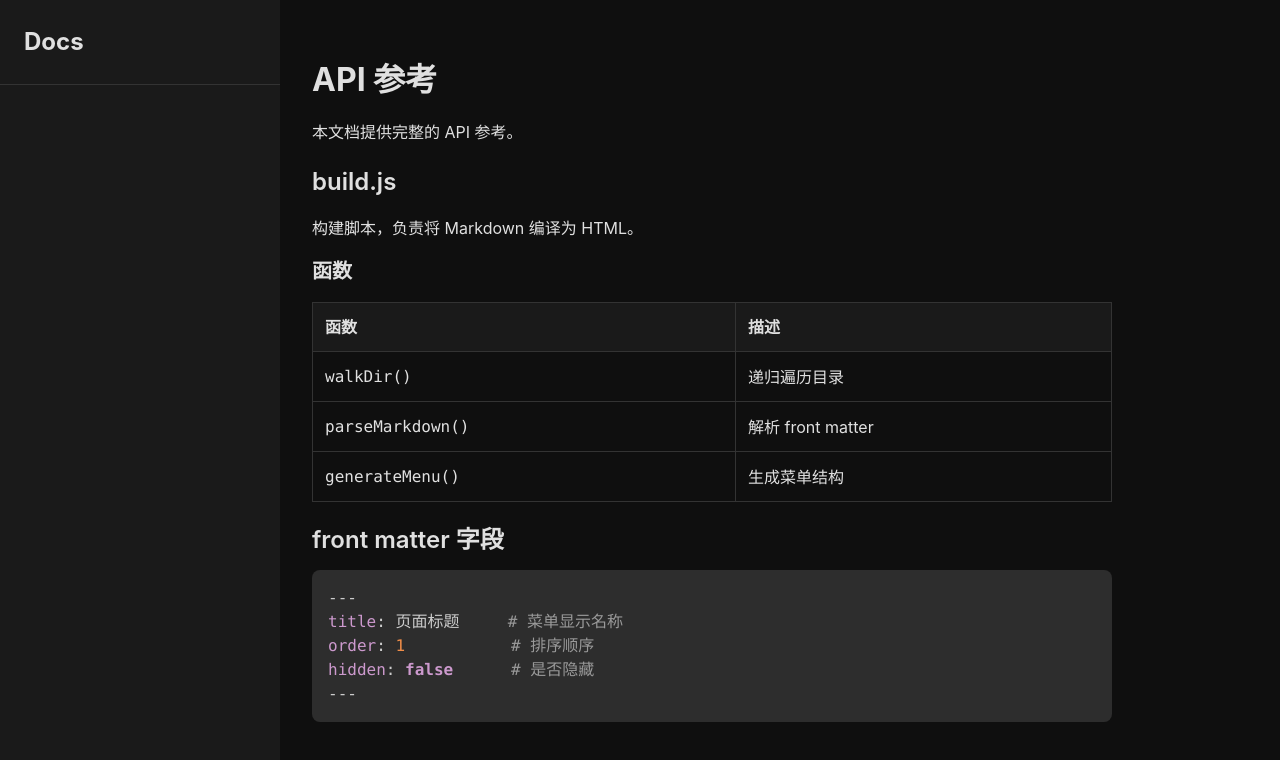
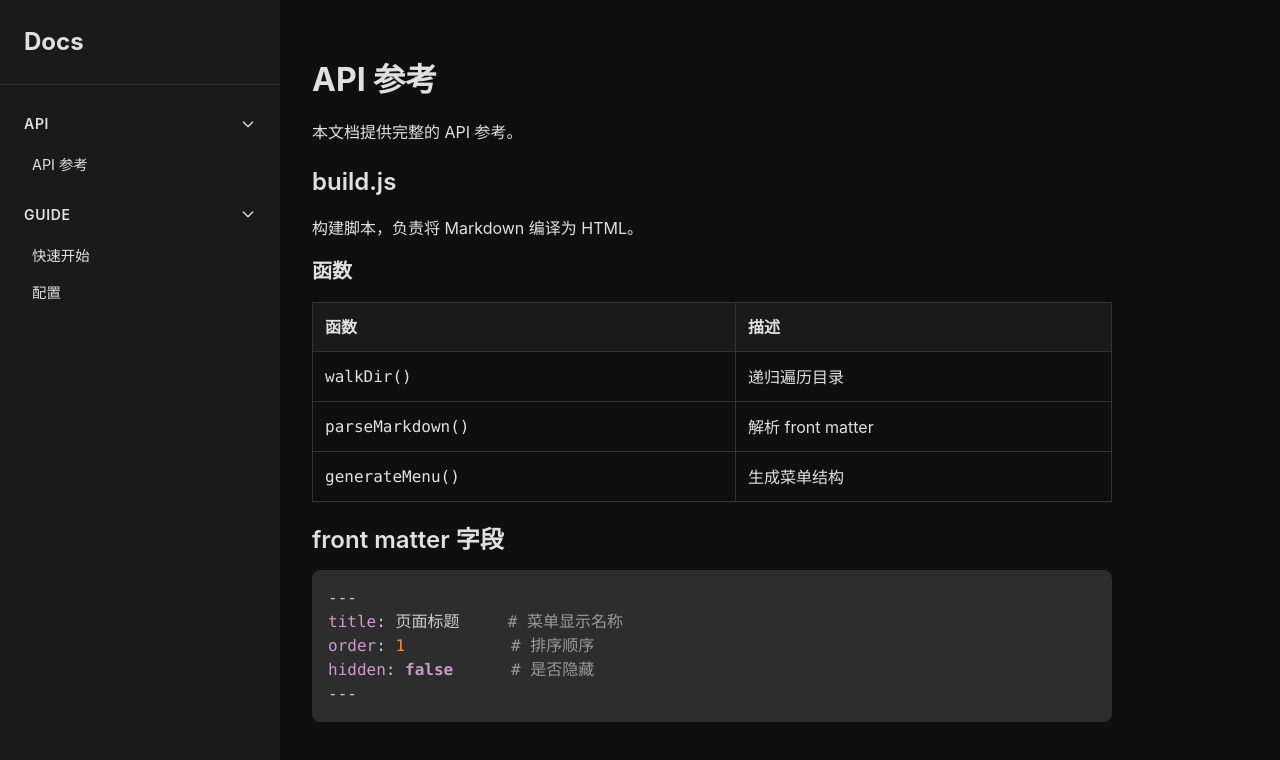
Before and after one commit to Skedush/omo-markdown-site, a website: page docs/api/reference.html in a window 1280 px wide. Drawn offline with nearby package versions, Linux system fonts and the light colour scheme.

Commit message:
fix: update template to match menu.json structure

```diff
--- a/docs/api/reference.html
+++ b/docs/api/reference.html
@@ -247,7 +247,7 @@
 
           function renderMenu(items, container) {
             items.forEach(function(item) {
-              if (item.items && item.items.length > 0) {
+              if (item.children && item.children.length > 0) {
                 var section = document.createElement('div');
                 section.className = 'menu-section';
 
@@ -263,13 +263,13 @@
                   section.classList.toggle('collapsed');
                 });
 
-                renderMenu(item.items, sectionItems);
+                renderMenu(item.children, sectionItems);
                 section.appendChild(header);
                 section.appendChild(sectionItems);
                 container.appendChild(section);
               } else {
                 var link = document.createElement('a');
-                link.href = item.url || '#';
+                link.href = item.path || '#';
                 link.className = 'menu-item' + (item.active ? ' active' : '');
                 link.textContent = item.title;
                 if (item.target) link.target = item.target;
@@ -278,18 +278,7 @@
             });
           }
 
-          // Clear existing content except script
-          var script = menuContainer.querySelector('script');
-          menuContainer.innerHTML = '';
-          if (script) {
-            menuContainer.appendChild(script);
-            // Re-append script to execute it
-            var newScript = document.createElement('script');
-            newScript.textContent = script.textContent;
-            menuContainer.appendChild(newScript);
-          }
-
-          renderMenu(menuData, menuContainer);
+          renderMenu(menuData.items || [], menuContainer);
         })();
       </script>
     </nav>
```
Also changed, not shown: docs/guide/configuration.html (+4 -15 lines), docs/guide/getting-started.html (+4 -15 lines), docs/index.html (+4 -15 lines), template/page.html (+4 -15 lines).
